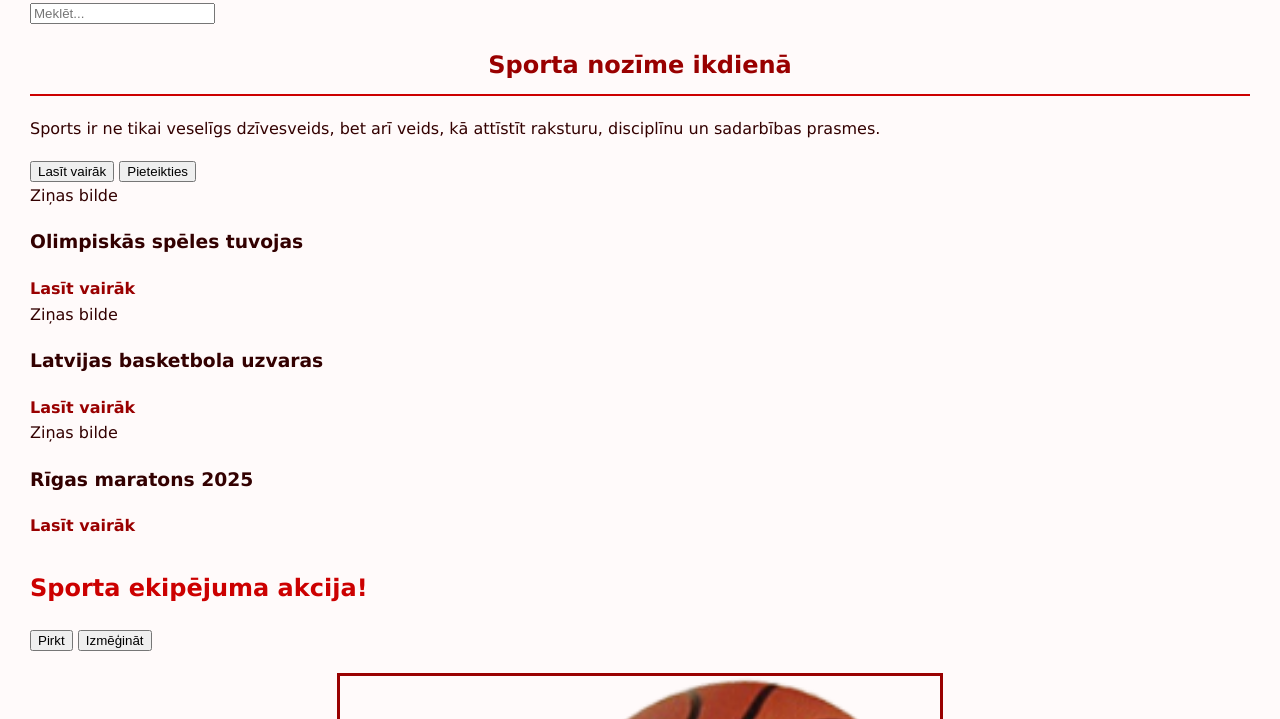
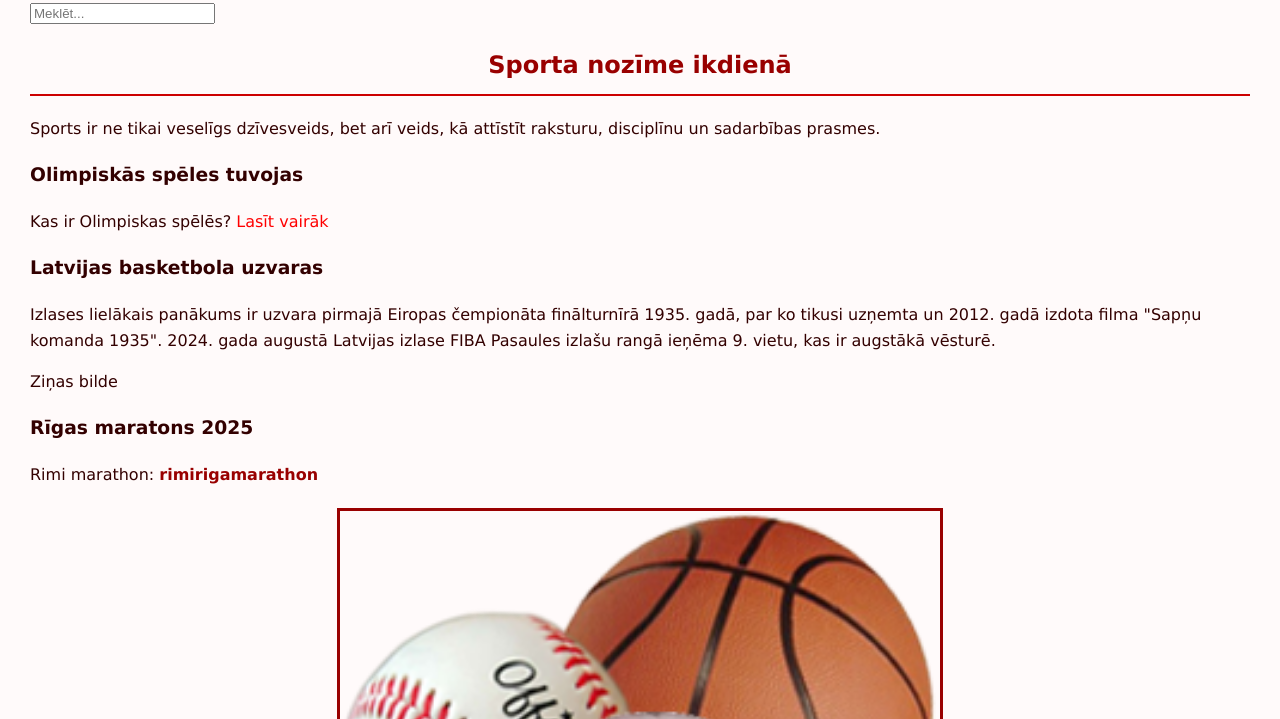
Before and after one commit to Pavelss08/gita2darbs_, a plain HTML site: page index.html in a window 1280 px wide. Shown: the part 81-800 px from the top of the page. Drawn offline with Linux system fonts and the light colour scheme.

Commit message:
izveidoju inexu stylu un javu

```diff
--- a/index.html
+++ b/index.html
@@ -24,32 +24,26 @@
 <section class="hero">
   <h1>Sporta nozīme ikdienā</h1>
   <p>Sports ir ne tikai veselīgs dzīvesveids, bet arī veids, kā attīstīt raksturu, disciplīnu un sadarbības prasmes.</p>
-  <button>Lasīt vairāk</button>
-  <button class="blue">Pieteikties</button>
 </section>
 
 <section class="news">
-  <div class="news-item">
-    <div class="image">Ziņas bilde</div>
     <h3>Olimpiskās spēles tuvojas</h3>
-    <a href="#">Lasīt vairāk</a>
+    <p>
+  Kas ir Olimpiskas spēlēs?
+  <input type="checkbox" id="toggle" style="display:none;">
+  <span id="moreText">sporta svētki, kur ik pēc 4 gadiem pulcējas pasaules labākie sportisti, lai godīgās sacensībās mērotos spēkiem un noskaidrotu labāko. Olimpiskās spēles rīko vasaras un ziemas sporta veidos. Tās organizē katru reizi cita pilsēta kāda no pasaules valstīm..</span>
+  <label for="toggle" style="color:red; cursor:pointer;">Lasīt vairāk</label>
+</p>
+
   </div>
-  <div class="news-item">
-    <div class="image">Ziņas bilde</div>
     <h3>Latvijas basketbola uzvaras</h3>
-    <a href="#">Lasīt vairāk</a>
+    <p>Izlases lielākais panākums ir uzvara pirmajā Eiropas čempionāta finālturnīrā 1935. gadā, par ko tikusi uzņemta un 2012. gadā izdota filma "Sapņu komanda 1935". 2024. gada augustā Latvijas izlase FIBA Pasaules izlašu rangā ieņēma 9. vietu, kas ir augstākā vēsturē.</p>
   </div>
   <div class="news-item">
     <div class="image">Ziņas bilde</div>
     <h3>Rīgas maratons 2025</h3>
-    <a href="#">Lasīt vairāk</a>
+    <p>Rimi marathon: <a href="https://rimirigamarathon.com/lv/">rimirigamarathon</a></p>
   </div>
-</section>
-
-<section class="advertisement">
-  <h2>Sporta ekipējuma akcija!</h2>
-  <button class="buy">Pirkt</button>
-  <button class="try">Izmēģināt</button>
 </section>
 
 <img src="Sports_icon.png" alt="sports" width="600" class="js-image">
--- a/style.css
+++ b/style.css
@@ -4,6 +4,14 @@ body {
   color: #330000;
   margin: 30px;
   line-height: 1.6;
+#moreText {
+      display: none;
+    }
+    #toggle:checked + #moreText {
+      display: inline;
+    }
+
+
 }
 
 .hidden{
```
